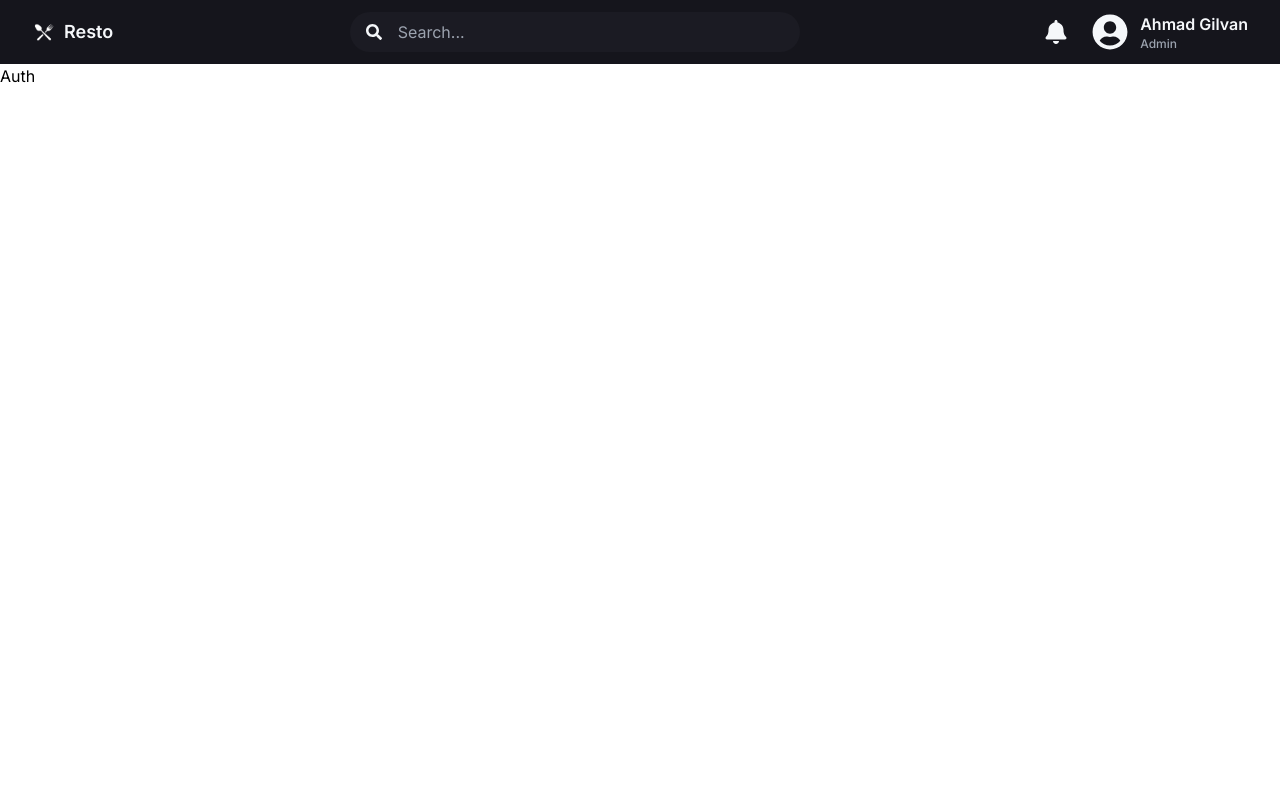
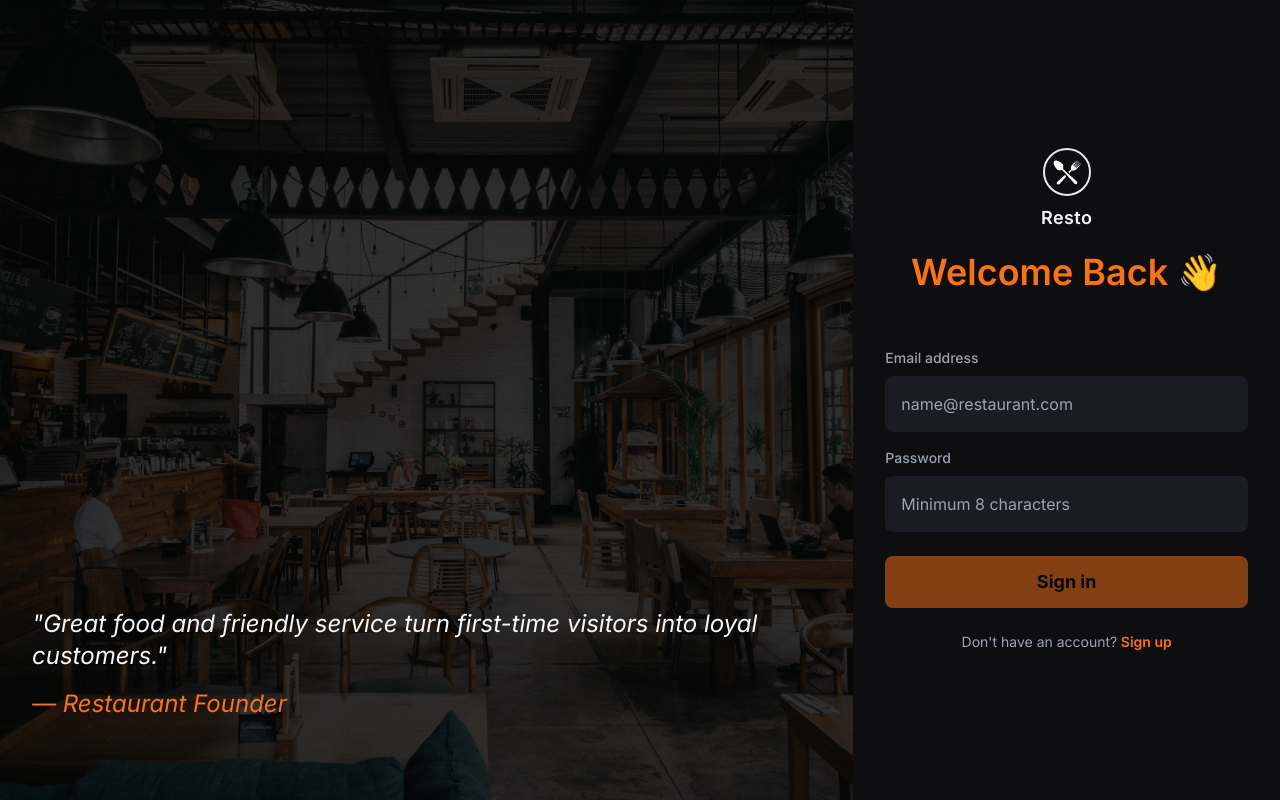
Before and after one commit to gillpann/pos-restaurant-frontend, a React (Vite) app: page /auth in a window 1280 px wide. Built offline with nearby package versions, Linux system fonts and the light colour scheme.

Commit message:
feat(auth): add auth register n login page layout

```diff
--- a/src/App.jsx
+++ b/src/App.jsx
@@ -1,13 +1,14 @@
-import { BrowserRouter as Router, Routes, Route } from "react-router-dom"
+import { BrowserRouter as Router, Routes, Route, useLocation } from "react-router-dom"
 import { Home, Auth, Orders, Tables, Menu } from "./pages"
 import Header from "./components/shared/Header"
 
-function App() {
+function Layout() {
+  const location = useLocation();
+  const hideHeaderRoutes = ["/auth"]
 
   return (
     <>
-      <Router>
-        <Header />
+      {!hideHeaderRoutes.includes(location.pathname) && <Header />}
         <Routes>
           <Route path="/" element={<Home />} />
           <Route path="/auth" element={<Auth />} />
@@ -16,9 +17,18 @@ function App() {
           <Route path="/menu" element={<Menu />} />
           <Route path="*" element={<div>Not Found</div>} />
         </Routes>
-      </Router>
     </>
   )
 }
 
+
+function App() {
+  return (
+    <Router>
+      <Layout />
+    </Router>
+  )
+
+}
+
 export default App
--- /dev/null
+++ b/src/components/auth/Login.jsx
@@ -0,0 +1,66 @@
+import React from 'react'
+import { useState } from 'react';
+
+const Login = () => {
+
+    const [formData, setFormData] = useState({
+        email: "",
+        password: "",
+    });
+
+    const handleChange = (e) => {
+        setFormData({...formData, [e.target.name]: e.target.value});
+    }
+
+    const handleSubmit = (e) => {
+        e.preventDefault();
+        console.log(formData);
+    }
+
+  return (
+    <div>
+        <form onSubmit={handleSubmit}>
+            <div>
+                <label className="block text-text-muted mb-2 mt-4 text-sm font-medium">
+                    Email address
+                </label>
+                <div className="flex items-center rounded-lg p-4 px-4 bg-bg-card">
+                    <input type='email'
+                        name='email'
+                        value={formData.email}
+                        onChange={handleChange}
+                        placeholder='name@restaurant.com'
+                        className='bg-transparent flex-1 text-white focus:outline-none'
+                        required
+                    />
+                </div>
+            </div>
+
+            <div>
+                <label className="block text-text-muted mb-2 mt-4 text-sm font-medium">
+                    Password
+                </label>
+                <div className="flex items-center rounded-lg p-4 px-4 bg-bg-card">
+                    <input type="password"
+                        name='password'
+                        value={formData.password}
+                        onChange={handleChange}
+                        placeholder='Minimum 8 characters'
+                        className='bg-transparent flex-1 text-white focus:outline-none'
+                        required
+                    />
+                </div>
+            </div>
+
+            <button type='submit' disabled={!formData.email || !formData.password}
+            className="w-full mt-6 py-3 text-lg rounded-lg font-bold
+            bg-primary hover:bg-primary-hover disabled:opacity-50 disabled:cursor-not-allowed"
+            >
+                Sign in
+            </button>
+        </form>
+    </div>
+  )
+}
+
+export default Login
--- /dev/null
+++ b/src/components/auth/Register.jsx
@@ -0,0 +1,123 @@
+import React from 'react'
+import { useState } from 'react';
+
+const Register = () => {
+
+    const [formData, setFormData] = useState({
+        name: "",
+        email: "",
+        phone: "",
+        password: "",
+        role: "",
+    });
+
+    const handleChange = (e) => {
+        setFormData({...formData, [e.target.name]: e.target.value});
+    }
+
+    const handleRoleSelection = (selectedRole) => {
+        setFormData({...formData, role: selectedRole});
+    }
+
+    const handleSubmit = (e) => {
+        e.preventDefault();
+        console.log(formData);
+    }
+
+  return (
+    <div>
+        <form onSubmit={handleSubmit}>
+            <div>
+                <label className="block text-text-muted mb-2 text-sm font-medium">
+                    Full Name
+                </label>
+                <div className="flex items-center rounded-lg p-4 px-4 bg-bg-card">
+                    <input type="text"
+                        name='name'
+                        value={formData.name}
+                        onChange={handleChange}
+                        placeholder='John Doe'
+                        className='bg-transparent flex-1 text-white focus:outline-none'
+                        required
+                    />
+                </div>
+            </div>
+
+            <div>
+                <label className="block text-text-muted mb-2 mt-3 text-sm font-medium">
+                    Email address
+                </label>
+                <div className="flex items-center rounded-lg p-4 px-4 bg-bg-card">
+                    <input type='email'
+                        name='email'
+                        value={formData.email}
+                        onChange={handleChange}
+                        placeholder='name@restaurant.com'
+                        className='bg-transparent flex-1 text-white focus:outline-none'
+                        required
+                    />
+                </div>
+            </div>
+
+            <div>
+                <label className="block text-text-muted mb-2 mt-3 text-sm font-medium">
+                    Phone number
+                </label>
+                <div className="flex items-center rounded-lg p-4 px-4 bg-bg-card">
+                    <input type="number"
+                        name='phone'
+                        value={formData.phone}
+                        onChange={handleChange}
+                        placeholder='+62 812 3456 7890'
+                        className='bg-transparent flex-1 text-white focus:outline-none'
+                        required
+                    />
+                </div>
+            </div>
+
+            <div>
+                <label className="block text-text-muted mb-2 mt-3 text-sm font-medium">
+                    Password
+                </label>
+                <div className="flex items-center rounded-lg p-4 px-4 bg-bg-card">
+                    <input type="password"
+                        name='password'
+                        value={formData.password}
+                        onChange={handleChange}
+                        placeholder='Minimum 8 characters'
+                        className='bg-transparent flex-1 text-white focus:outline-none'
+                        required
+                    />
+                </div>
+            </div>
+            <div>
+                <label className="block text-text-muted mb-2 mt-3 text-sm font-medium">
+                    choose your role
+                </label>
+                <div className="flex items-center gap-3 mt-4">
+                    {["Waiter", "Cashier", "Admin"].map((role) => {
+                        return (
+                            <button
+                                key={role}
+                                type='button'
+                                onClick={() => handleRoleSelection(role)}
+                                className={`px-4 py-3 w-full rounded-lg transition
+                                ${formData.role === role
+                                    ? "border border-primary text-primary bg-bg-item"
+                                    : "bg-bg-card text-text-muted hover:bg-bg-item"}
+                                `}>
+                                    {role}
+                            </button>
+                        )
+                    })}
+                </div>
+            </div>
+            <button type='submit' className='w-full mt-6 py-3 text-lg text-text-main rounded-lg font-bold bg-primary hover:bg-primary-hover '>
+                Sign up
+            </button>
+        </form>
+    </div>
+  )
+}
+
+export default Register
--- a/src/pages/Auth.jsx
+++ b/src/pages/Auth.jsx
@@ -1,8 +1,56 @@
 import React from 'react'
+import { useState } from 'react';
+import restaurant from "../assets/images/restaurant-img.jpg"
+import logo from "../assets/images/logo.png"
+import Register from './../components/auth/Register';
+import Login from '../components/auth/Login';
 
 const Auth = () => {
+
+  const [isRegister, setIsRegister] = useState(false);
+
   return (
-    <div>Auth</div>
+    <div className='flex min-h-screen w-full'>
+      {/* Left Section */}
+      <div className='w-2/3 relative flex items-center justify-center bg-cover'>
+
+        {/* BG Image */}
+        <img src={restaurant} alt="Restaurant Image"   className=" w-full h-full object-cover"
+ />
+
+        <div className="absolute inset-0 bg-black bg-opacity-80"></div>
+
+        <blockquote className='absolute bottom-10 px-8 mb-10 text-2xl italic text-text-main'>
+          "Great food and friendly service turn first-time visitors into loyal customers."
+          <br />
+          <span className='block mt-4 text-primary'>— Restaurant Founder</span>
+        </blockquote>
+      </div>
+
+      {/* Right Section */}
+      <div className='w-1/3 min-h-screen bg-bg-page p-8 flex flex-col justify-center'>
+        <div className="flex flex-col items-center gap-2">
+          <img src={logo} alt="Resto Logo" className='h-12 w-12 border-2 rounded-full p-1'/>
+          <p className='text-lg font-semibold text-text-main tracking-wide'>Resto</p>
+        </div>
+        <h2 className="text-4xl text-center mt-5 font-semibold text-primary mb-10">
+          {isRegister ? "Create Employee Account" : "Welcome Back 👋"}
+        </h2>
+
+        {/* Component */}
+        {isRegister ? <Register /> : <Login />}
+
+        <div className="flex justify-center mt-6">
+          <p className='text-sm text-text-muted'>
+            {isRegister ? "Already have an account?" : "Don't have an account?"}
+            <a onClick={() => setIsRegister(!isRegister)} href="#" className='text-primary hover:text-primary-hover font-semibold hover:underline'>
+            {isRegister ? " Sign in" : " Sign up"}
+            </a>
+          </p>
+        </div>
+
+      </div>
+    </div>
   )
 }
 
```
